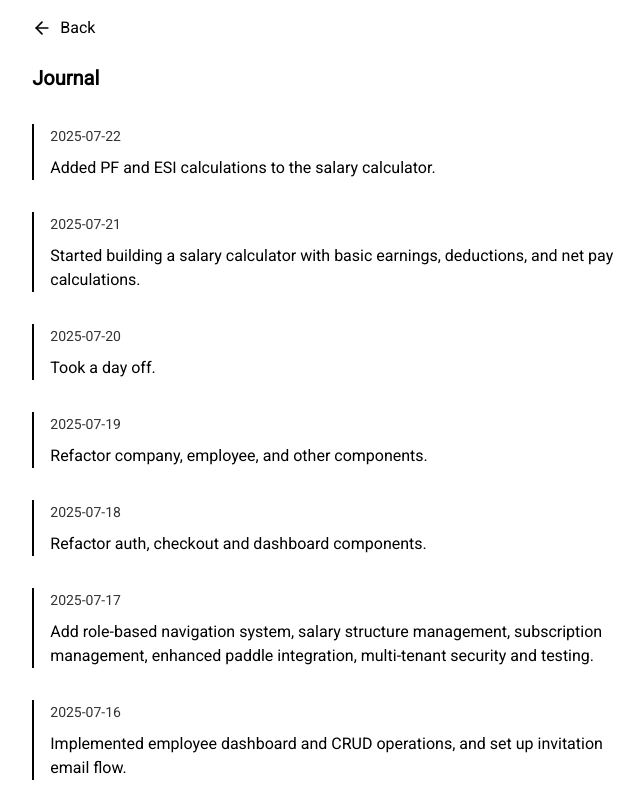
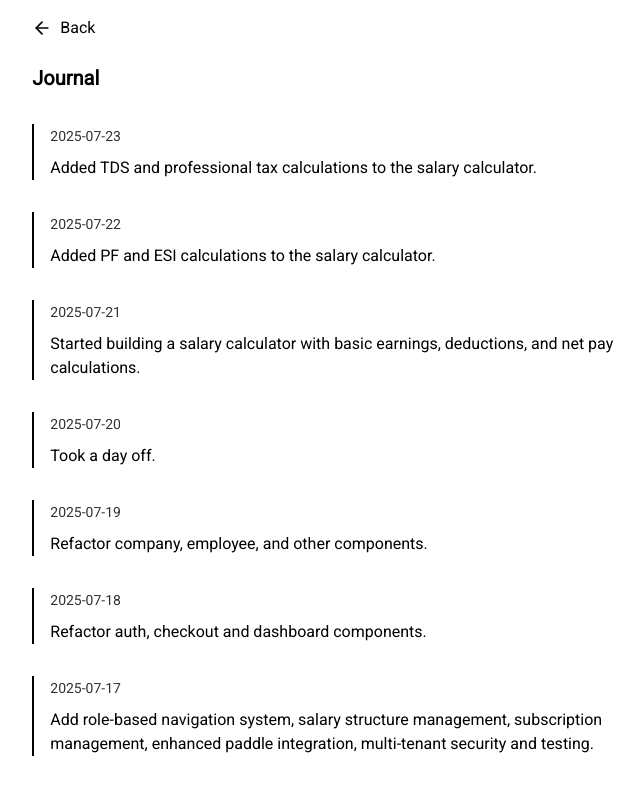
Before and after one commit to minamicode/minamicode.com, a Next.js app: page /journal in a window 1280 px wide. Shown: the top 786 px of the page, without its empty margins (309-953 px from the left). Built offline with nearby package versions, Linux system fonts and the light colour scheme.

Commit message:
add a journal entry

```diff
--- a/src/app/_components/JournalEntries.tsx
+++ b/src/app/_components/JournalEntries.tsx
@@ -6,6 +6,10 @@ type JournalEntry = {
 };
 
 const entries: JournalEntry[] = [
+  {
+    date: "2025-07-23",
+    text: "Added TDS and professional tax calculations to the salary calculator.",
+  },
   {
     date: "2025-07-22",
     text: "Added PF and ESI calculations to the salary calculator.",
```
